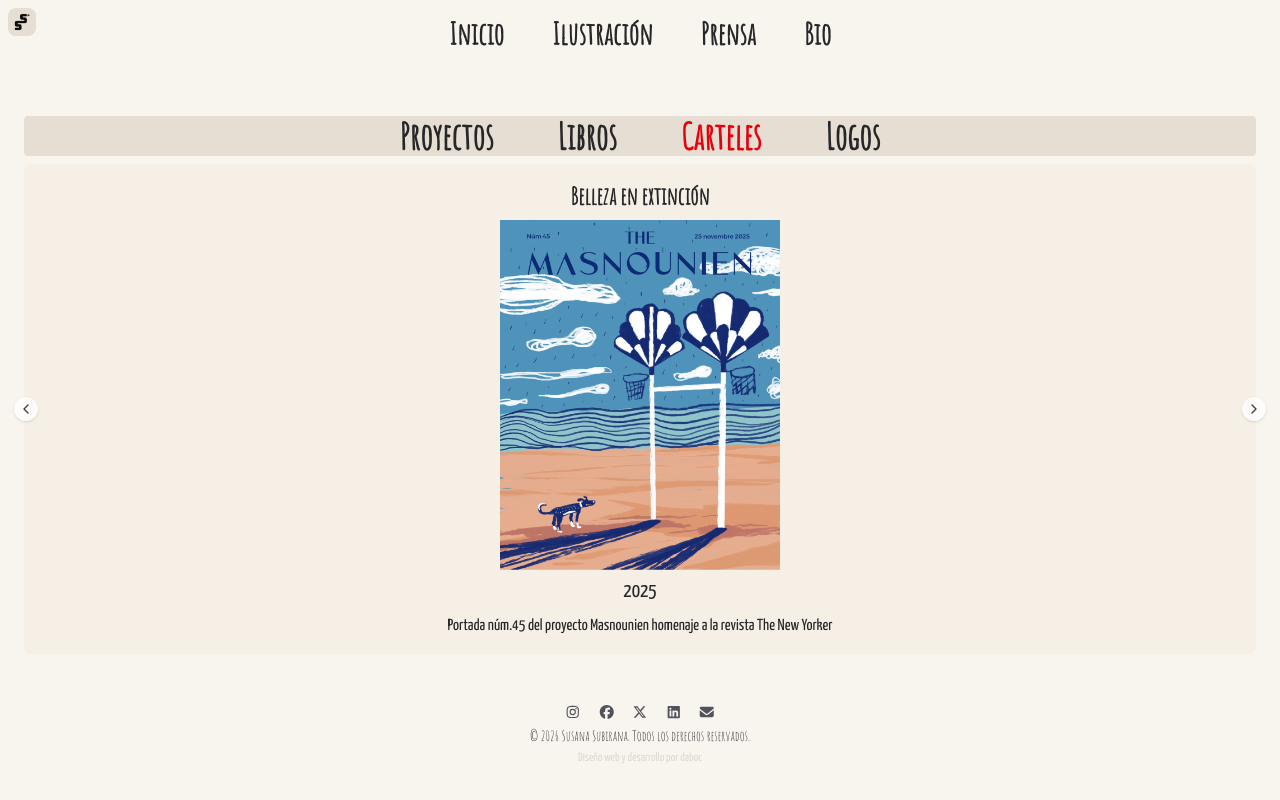
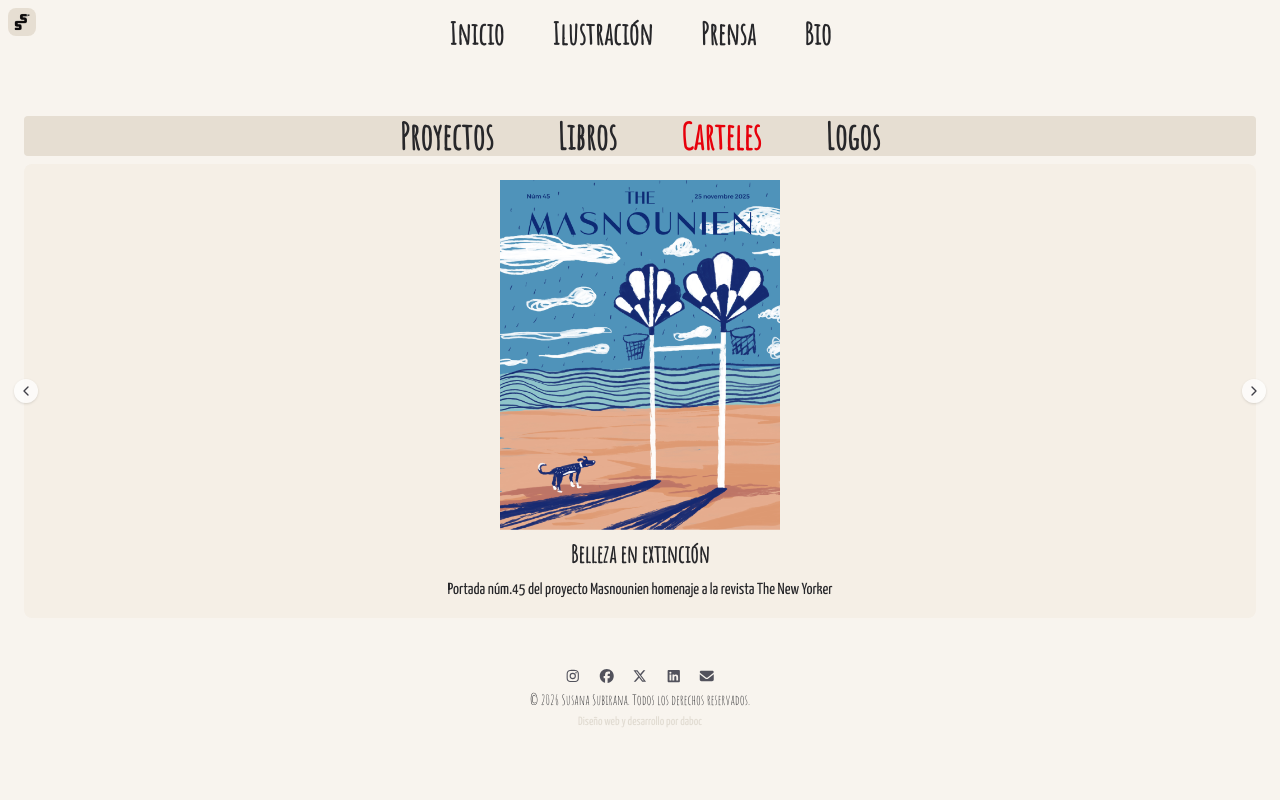
Before and after one commit to dabocher/su_portfolio, a Next.js app: page /ilustraciones/carteles in a window 1280 px wide. Built offline with nearby package versions, Linux system fonts and the light colour scheme.

Commit message:
redistribute text on CardBanner

```diff
--- a/app/components/CardBanner.tsx
+++ b/app/components/CardBanner.tsx
@@ -15,7 +15,6 @@ export const CardBanner = ({
 }: CardBannerProps) => {
   return (
     <div className="font-yanone bg-[#f5efe6] text-zinc-800 p-4 rounded-lg flex flex-col gap-2 items-center w-full">
-      <h2 className="text-2xl font-sans font-semibold">{title}</h2>{" "}
       <div className="relative w-[350px] h-[350px]">
         <Image
           src={`/images/carteles/cartel${id}.webp`}
@@ -24,7 +23,7 @@ export const CardBanner = ({
           className="rounded-lg object-contain"
         />
       </div>
-      <h3 className="text-xl text-center font-yanone">{year}</h3>
+      <h2 className="text-2xl font-sans font-semibold">{title}</h2>{" "}
       <p className="text-center">{description}</p>
     </div>
   );
```
